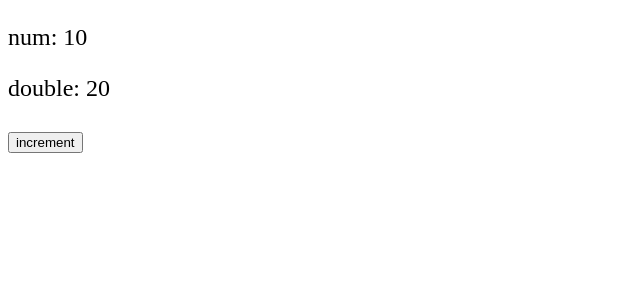
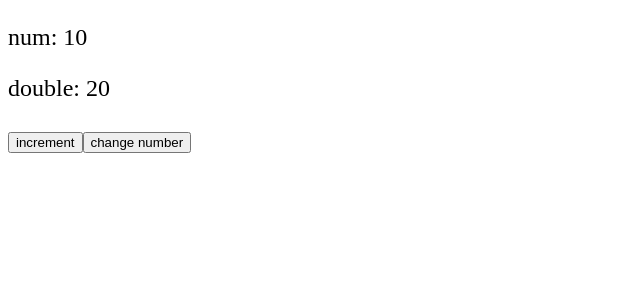
Before and after one commit to Stream1998/clone-vuex, a Vue app: page / in a window 1280 px wide. Shown: the top 300 px of the page, without its empty margins (0-640 px from the left). Built offline with nearby package versions, Linux system fonts and the light colour scheme.

Commit message:
implement action: Similar to mutation.

```diff
--- a/src/App.vue
+++ b/src/App.vue
@@ -3,6 +3,7 @@
     <p>num: {{ this.$store.state.num }}</p>
     <p>double: {{ this.$store.getters.double }}</p>
     <button @click="() => this.$store.commit('increment', 1)">increment</button>
+    <button @click="() => this.$store.dispatch('changeNum', 5)">change number</button>
   </div>
 </template>
 
--- a/src/plugins/vuex/index.js
+++ b/src/plugins/vuex/index.js
@@ -32,6 +32,15 @@ class Store {
 				mutations[key](this.state, args);
 			}
 		});
+
+		// 实现 actions
+		const actions = options.actions || {};
+		this.actions = {};
+		Object.keys(actions).forEach(key => {
+			this.actions[key] = (args) => {
+				actions[key](this, args);
+			}
+		});
 	}
 
 	// 类似于 Object.defineProperty() 的 get 钩子
@@ -42,8 +51,15 @@ class Store {
 
 	// 触发 mutation
 	// this.$store.commit(mutationName, args);
-	commit(name, args) {
+	// 通过 dispatch 触发的 commit 方法，this 不指向 store，故改为箭头函数
+	commit = (name, args) => {
 		this.mutations[name](args);
+	}
+
+	// 触发 action
+	// this.$store.dispatch(actionName, args);
+	dispatch(name, args) {
+		this.actions[name](args);
 	}
 }
 
--- a/src/store/index.js
+++ b/src/store/index.js
@@ -17,7 +17,14 @@ const store = new Vuex.Store({
 			state.num += num;
 		}
 	},
-	actions: {},
+	actions: {
+		changeNum({ commit }, args) {
+			const timer = setTimeout(() => {
+				clearTimeout(timer);
+				commit('increment', args);
+			}, 1000);
+		}
+	},
 });
 
 export default store;
```
